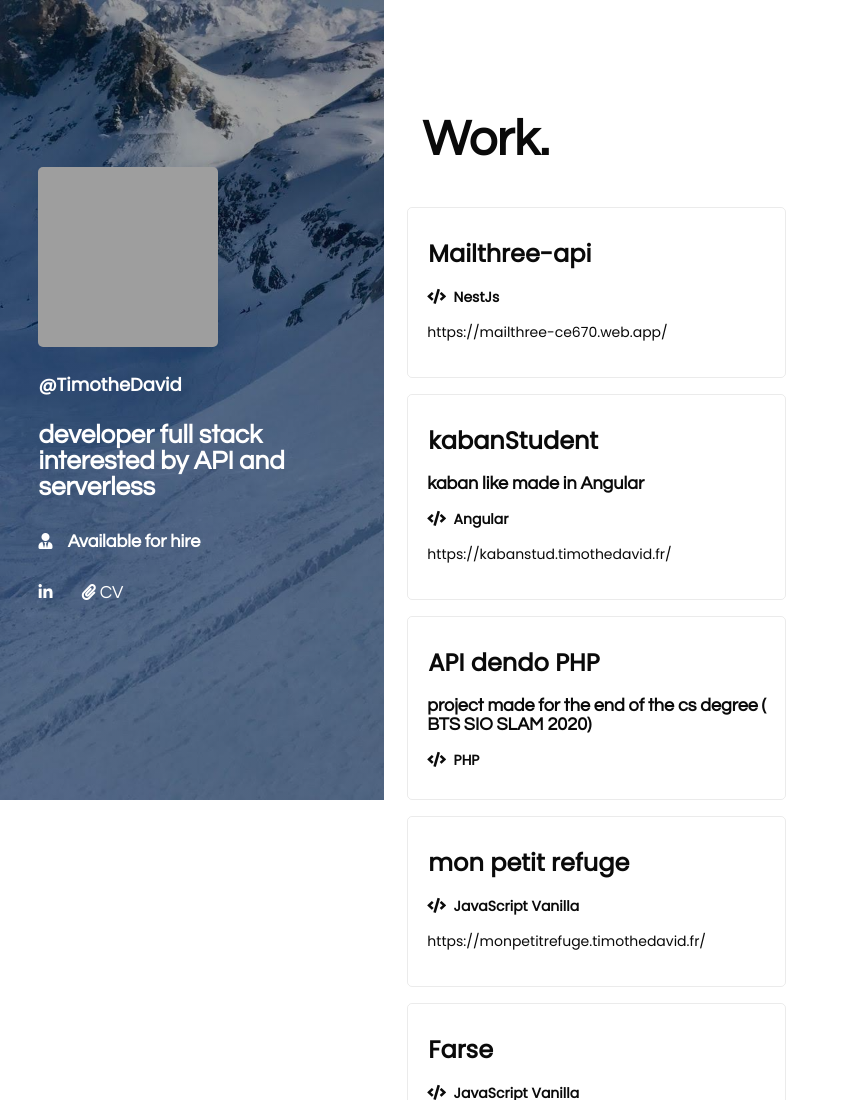
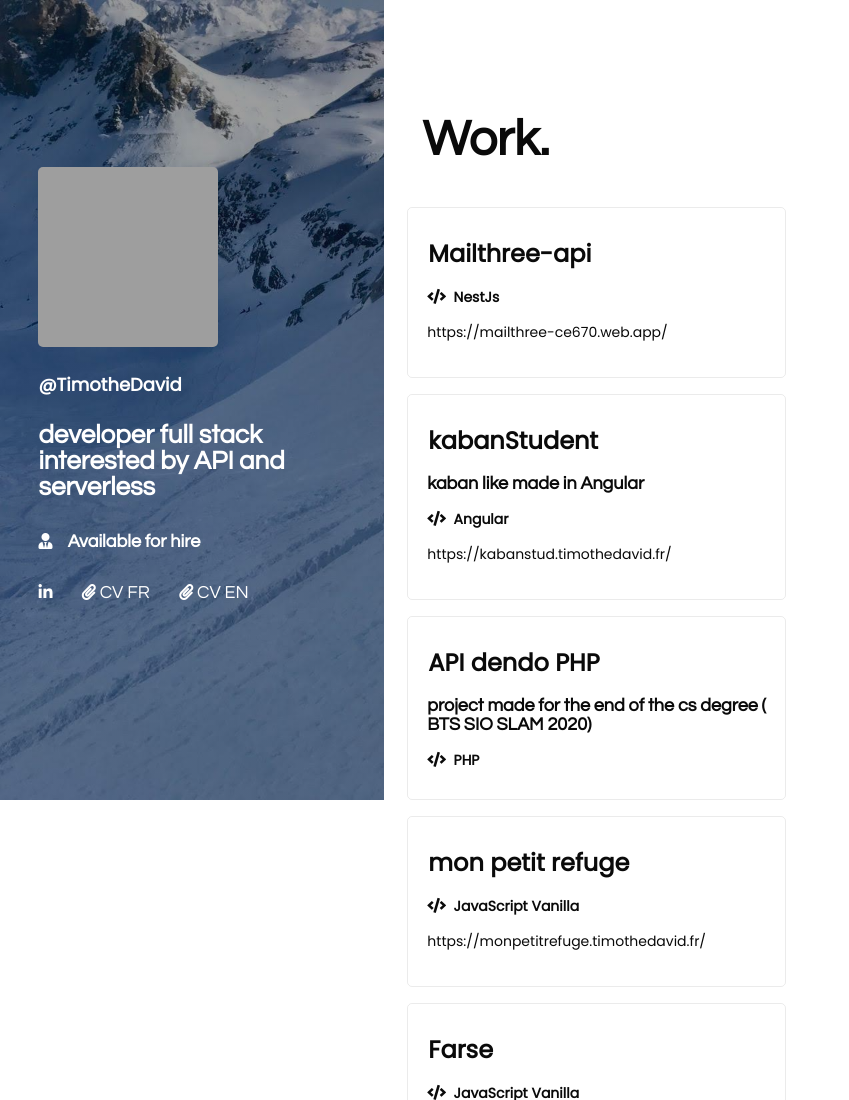
Before and after one commit to TimotheDavid/TimotheDavid.github.io, a plain HTML site: page index.html in a window 1280 px wide. Shown: the top 1100 px of the page, without its empty margins (0-849 px from the left). Drawn offline with nearby package versions, Linux system fonts and the light colour scheme; no server answers; grey boxes are pictures that could not be loaded; a script that the page names is missing.

Commit message:
add english cv

```diff
--- a/index.html
+++ b/index.html
@@ -29,7 +29,9 @@
                 <span style="display:none !important;"><a href="https://www.dribbble.com/undefined" target="_blank" class="socials"><i class="fab fa-dribbble"></i></a></span>
                 <span style="display:lock"><a href="https://www.linkedin.com/in/timothe-david/" target="_blank" class="socials"><i class="fab fa-linkedin-in"></i></a></span>
                 <span style="display:none !important;"><a href="https://www.medium.com/@undefined/" target="_blank" class="socials"><i class="fab fa-medium-m"></i></a></span>
-                <span style="display:lock"><a href="./CV_Timothe_David.pdf" target="_blank" class="socials"><i class="fas fa-paperclip"></i> CV</a></span>
+                <span style="display:lock"><a href="./CV_Timothe_David.pdf" target="_blank" class="socials"><i class="fas fa-paperclip"></i> CV FR</a></span>
+                <span style="display:lock"><a href="./CV_Timothe_David_EN.pdf" target="_blank" class="socials"><i class="fas fa-paperclip"></i> CV EN</a></span>
+
               </div>
                 </div>
     </div>
```
Also changed, not shown: 1 other file.
